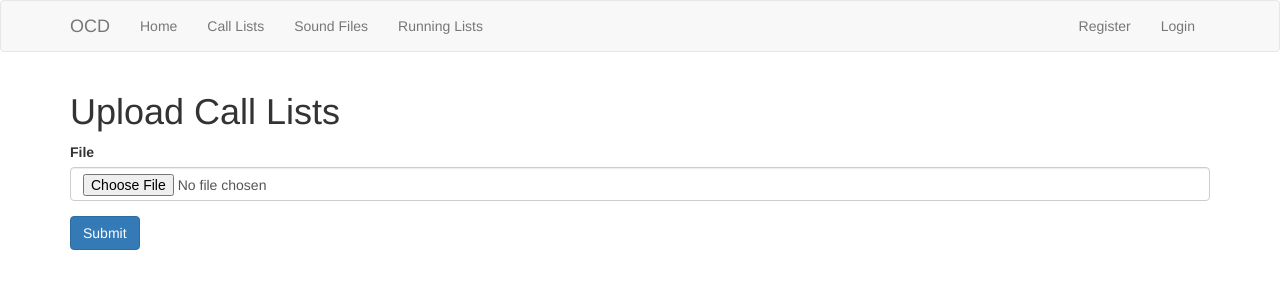
After one commit to shyjuk/ocd, a Flask app: page /upload in a window 1280 px wide. The commit adds this page. Shown: the top 300 px of the page. Run offline with Flask 2, Linux system fonts and the light colour scheme; some libraries are stand-ins or nearby versions.

Commit message:
Excel Upload to database ready.

```diff
--- a/app.py
+++ b/app.py
@@ -2,11 +2,30 @@ from flask import Flask, render_template, flash, redirect, url_for, session, req
 #from data import Articles
 from flask_mysqldb import MySQL
 from wtforms import Form, StringField, TextAreaField, PasswordField, validators
+from flask_wtf import FlaskForm
+from flask_wtf.file import FileField, FileRequired
+from werkzeug import secure_filename
 from passlib.hash import sha256_crypt
 from functools import wraps
+import xlrd
+# import flask_excel as excel
+# from flask_sqlalchemy import SQLAlchemy
+# from sqlalchemy import create_engine, MetaData, Table, Column, Integer, String
+# from sqlalchemy.orm import sessionmaker
+# from datetime import datetime
 
 app = Flask(__name__)
 
+# excel.init_excel(app)
+
+#app.config['SQLALCHEMY_DATABASE_URI'] = 'mysql://ocduser:ocdpass@localhost/ocd'
+#app.config['SQLALCHEMY_TRACK_MODIFICATIONS'] = False
+#db = SQLAlchemy(app)
+
+# engine = create_engine('mysql://ocduser:ocdpass@localhost/ocd')
+# session = sessionmaker(bind=engine)
+#Upload Directory
+app.config['UPLOAD_FOLDER'] = '/home/shyju/Desktop/myapps/ocd/upload/'
 # Config MySQL
 app.config['MYSQL_HOST'] = 'localhost'
 app.config['MYSQL_USER'] = 'ocduser'
@@ -22,12 +41,6 @@ mysql = MySQL(app)
 @app.route('/')
 def index():
     return render_template('home.html')
-
-
-# About
-@app.route('/about')
-def about():
-    return render_template('about.html')
 
 
 # Articles
@@ -90,7 +103,7 @@ def register():
         cur = mysql.connection.cursor()
 
         # Execute query
-        cur.execute("INSERT INTO users(name, email, username, password) VALUES(%s, %s, %s, %s)", (name, email, username, password))
+        result = cur.execute("INSERT INTO users(name, email, username, password) VALUES(%s, %s, %s, %s)", (name, email, username, password))
 
         # Commit to DB
         mysql.connection.commit()
@@ -103,6 +116,52 @@ def register():
         return redirect(url_for('login'))
     return render_template('register.html', form=form)
 
+# Upload Form Class
+class UploadForm(FlaskForm):
+    # ...
+    file = FileField(validators=[FileRequired()])
+
+# Call List upload
+@app.route('/upload', methods=['GET', 'POST'])
+def upload():
+    form = UploadForm()
+    if request.method == 'POST' and form.validate_on_submit():
+        filename = secure_filename(form.file.data.filename)
+        file_uploaded = app.config['UPLOAD_FOLDER']+filename
+        form.file.data.save(file_uploaded)
+
+        tablename = filename.rsplit('.', 1)[0]
+
+        book = xlrd.open_workbook(file_uploaded)
+        sheet = book.sheet_by_index(0)
+
+        create_query = "CREATE TABLE "+ tablename +" (id INT(11) AUTO_INCREMENT PRIMARY KEY, name VARCHAR(255), phone INT(20))"
+        insert_query = "INSERT INTO "+ tablename +" (name, phone) VALUES (%s, %s)"
+
+        cursor = mysql.connection.cursor()
+        #Create new call list table
+        # print '======================================='
+        cursor.execute(create_query)
+        #Fill Table
+        for r in range(1, sheet.nrows):
+            name = sheet.cell(r,0).value
+            phone = sheet.cell(r,1).value
+            values = (name, phone)
+            # Execute sql Query
+            result = cursor.execute(insert_query, values)
+
+        if result > 0:
+            cursor.execute("INSERT INTO call_list(title, author) VALUES(%s, %s)",(tablename, session['username']))
+                # Get Call lists
+            result = cursor.execute("SELECT * FROM call_list")
+            call_lists = cursor.fetchall()
+        # Close the cursor
+        cursor.close()
+        # Commit the transaction
+        mysql.connection.commit()
+
+        return render_template('calllist.html', articles=call_lists)
+    return render_template('upload.html', form=form)
 
 # User login
 @app.route('/login', methods=['GET', 'POST'])
@@ -178,6 +237,26 @@ def dashboard():
     else:
         msg = 'No Articles Found'
         return render_template('dashboard.html', msg=msg)
+    # Close connection
+    cur.close()
+
+# Call List
+@app.route('/calllist')
+@is_logged_in
+def calllist():
+    # Create cursor
+    cur = mysql.connection.cursor()
+
+    # Get Call lists
+    result = cur.execute("SELECT * FROM call_list")
+
+    call_lists = cur.fetchall()
+
+    if result > 0:
+        return render_template('calllist.html', articles=call_lists)
+    else:
+        msg = 'No Call lists Found'
+        return render_template('calllist.html', msg=msg)
     # Close connection
     cur.close()
 
@@ -261,8 +340,17 @@ def delete_article(id):
     # Create cursor
     cur = mysql.connection.cursor()
 
+    #Select table name
+
+    cur.execute("SELECT title FROM call_list WHERE id = %s", [id])
+    data = cur.fetchone()
+    table_name = data['title']
+
+    #Delete Table
+    cur.execute("DROP TABLE "+ table_name)
+    # print "+++++++++++++++++++"
     # Execute
-    cur.execute("DELETE FROM articles WHERE id = %s", [id])
+    cur.execute("DELETE FROM call_list WHERE id = %s", [id])
 
     # Commit to DB
     mysql.connection.commit()
@@ -270,7 +358,7 @@ def delete_article(id):
     #Close connection
     cur.close()
 
-    flash('Article Deleted', 'success')
+    flash('Call list '+table_name+' Deleted', 'success')
 
     return redirect(url_for('dashboard'))
 
--- a/requirements.txt
+++ b/requirements.txt
@@ -27,3 +27,4 @@ flask
 flask-mysqldb
 flask-WTF
 passlib
+pyexcel-xls
--- a/templates/about.html
+++ /dev/null
@@ -1,6 +0,0 @@
-{% extends 'layout.html' %}
-
-{% block body %}
-  <h1>Call Lists</h1>
-  <p>Lorem ipsum dolor sit amet, consectetur adipisicing elit, sed do eiusmod tempor incididunt ut labore et dolore magna aliqua. Ut enim ad minim veniam, quis nostrud exercitation ullamco laboris nisi ut aliquip ex ea commodo consequat. Duis aute irure dolor in reprehenderit in voluptate velit esse cillum dolore eu fugiat nulla pariatur. Excepteur sint occaecat cupidatat non proident, sunt in culpa qui officia deserunt mollit anim id est laborum.</p>
-{% endblock %}
--- a/templates/includes/_navbar.html
+++ b/templates/includes/_navbar.html
@@ -12,14 +12,14 @@
         <div id="navbar" class="collapse navbar-collapse">
           <ul class="nav navbar-nav">
             <li><a href="/">Home</a></li>
-            <li><a href="/about">Call Lists</a></li>
+            <li><a href="/calllist">Call Lists</a></li>
             <li><a href="/articles">Sound Files</a></li>
             <li><a href="/articles">Running Lists</a></li>
           </ul>
 
           <ul class="nav navbar-nav navbar-right">
             {% if session.logged_in %}
-              <li><a href="/dashboard">Dashboard</a></li>
+              <li><a href="/dashboard">Settings</a></li>
               <li><a href="/logout">Logout</a></li>
             {% else %}
               <li><a href="/register">Register</a></li>
--- /dev/null
+++ b/templates/upload.html
@@ -0,0 +1,14 @@
+{% extends 'layout.html' %}
+
+{% block body %}
+  <h1>Upload Call Lists</h1>
+  {% from "includes/_formhelpers.html" import render_field %}
+  <form method="POST" enctype="multipart/form-data">
+    <div class="form-group">
+      {{render_field(form.file, class_="form-control")}}
+      {{ form.csrf_token }}
+      <!-- {{ form.file}} -->
+    </div>
+    <p><input type="submit" class="btn btn-primary" value="Submit"></p>
+  </form>
+{% endblock %}
```
Also changed, not shown: templates/calllist.html (added, +31 -0 lines), upload.py (added, +55 -0 lines), upload/1.png (added), upload/2.png (added), upload/3.png (added), upload/screen.png (added), 7 other files.
